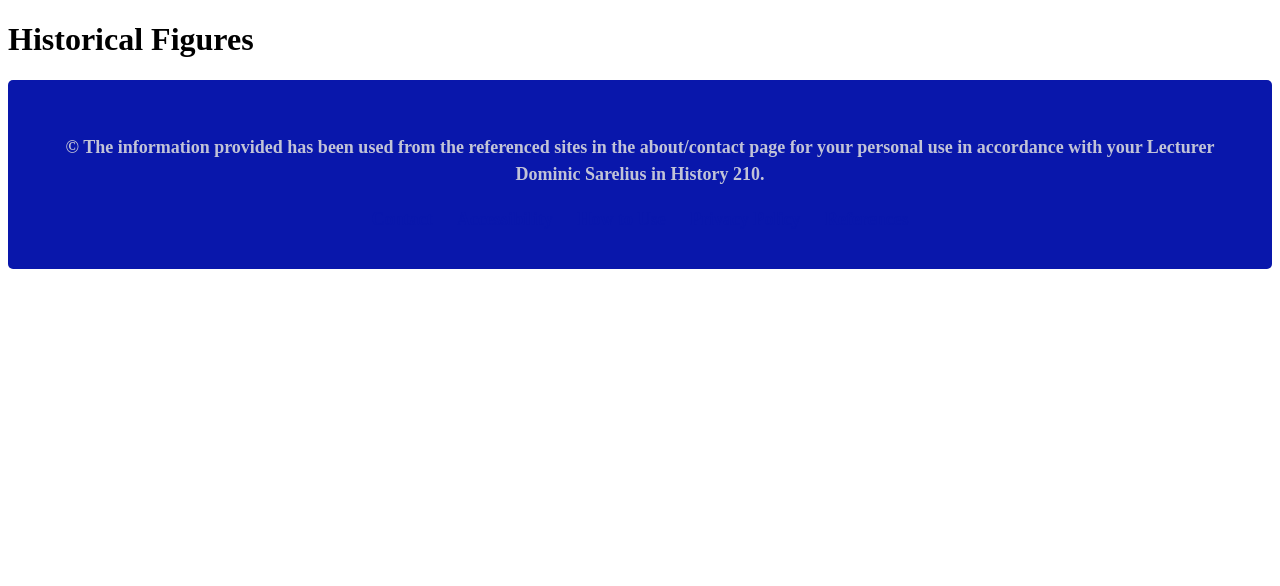
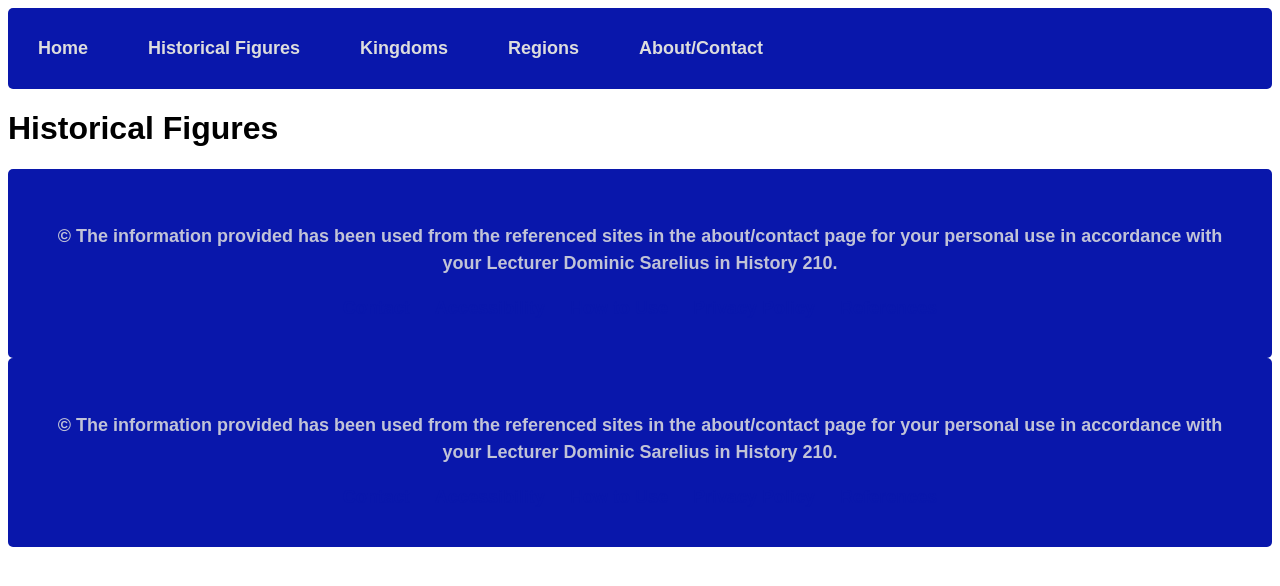
Before and after one commit to SaskiaBLittle/DominicsSite, a SvelteKit app in the folder myapp/: page /historicalfigures in a window 1280 px wide. Shown: the top 586 px of the page. Built offline with nearby package versions, Linux system fonts and the light colour scheme.

Commit message:
Layout added

```diff
--- /dev/null
+++ b/myapp/src/routes/+layout.svelte
@@ -0,0 +1,16 @@
+<script>
+    import Navigation from "$lib/Navigation.svelte";
+    import Footer from "$lib/Footer.svelte";
+</script>
+
+<Navigation />
+
+<slot />
+
+<Footer />
+
+<style>
+    :global(*){
+        font-family:Arial, Helvetica, sans-serif
+    }
+</style>
```
